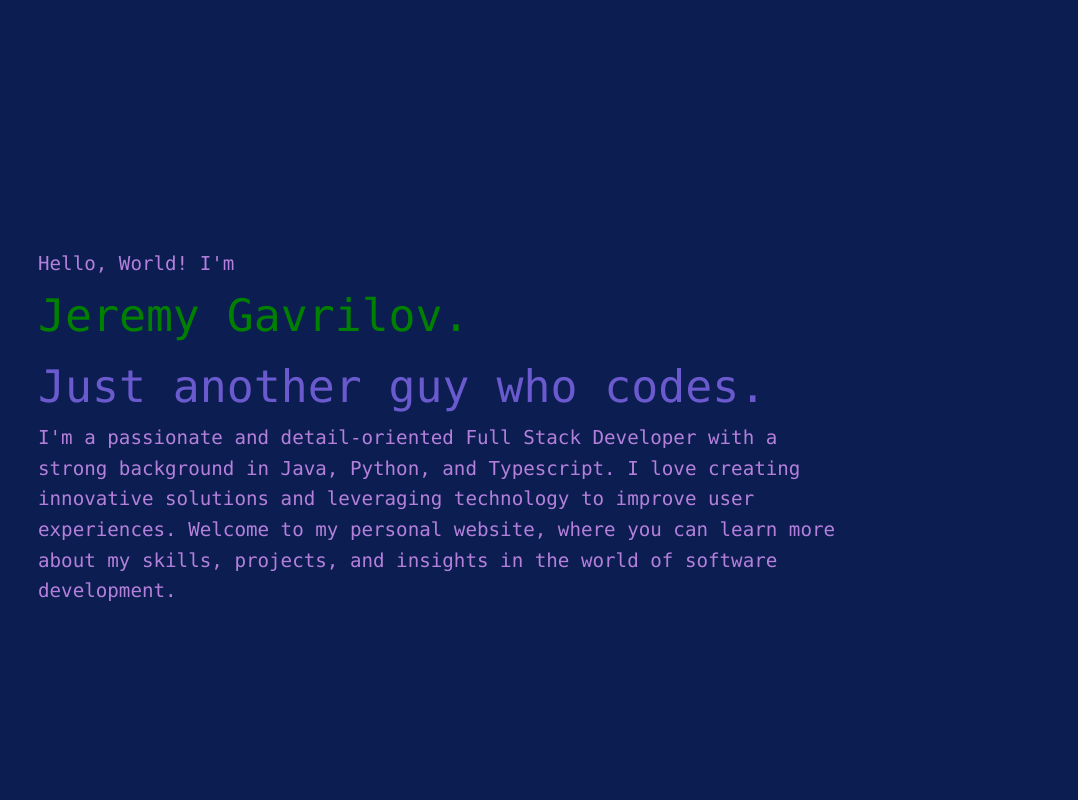
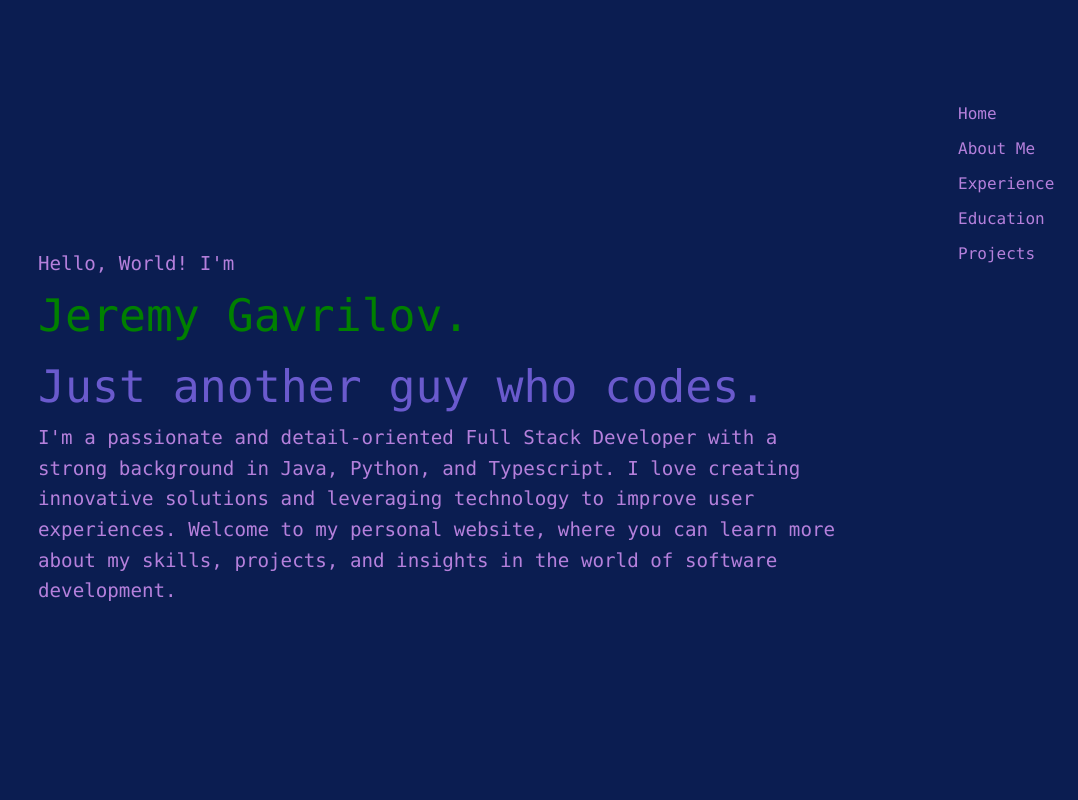
Before and after one commit to jgavrilo/Website-Template, a Next.js app: page /portfolio/ in a window 1280 px wide. Shown: the top 800 px of the page, without its empty margins (202-1280 px from the left). Built offline with nearby package versions, Linux system fonts and the light colour scheme.

Commit message:
Nav Bar change

```diff
--- a/components/Layout.tsx
+++ b/components/Layout.tsx
@@ -8,19 +8,29 @@ import React from 'react';
 import Navbar from './nav/Navbar';
 import Footer from './nav/Footer';
 import styles from '../styles/components/Layout.module.css';
+import RightColumn from './RightColumn';
 
 interface LayoutProps {
   children: React.ReactNode;
 }
 
 const Layout: React.FC<LayoutProps> = ({ children }) => {
+  const rightColumnItems = [
+    { id: 'intro', text: 'Home' },
+    { id: 'aboutme', text: 'About Me' },
+    { id: 'experience', text: 'Experience' },
+    { id: 'education', text: 'Education' },
+    { id: 'projects', text: 'Projects' },
+  ];
   return (
     <div className={styles.pageWrapper}>
       <Navbar />
       <div className={styles.container}>
         <aside className={styles.leftColumn}></aside>
         <main className={styles.mainContent}>{children}</main>
-        <aside className={styles.rightColumn}></aside>
+        <div className={styles.rightColumn}>
+        <RightColumn items={rightColumnItems} />
+        </div>
       </div>
       <Footer />
     </div>
--- /dev/null
+++ b/components/RightColumn.tsx
@@ -0,0 +1,31 @@
+import React from 'react';
+import styles from '../styles/components/RightColumn.module.css';
+
+interface RightColumnProps {
+  items: { id: string; text: string }[];
+}
+
+const RightColumn: React.FC<RightColumnProps> = ({ items }) => {
+  const scrollToSection = (id: string) => {
+    const sectionElement = document.getElementById(id);
+    if (sectionElement) {
+      sectionElement.scrollIntoView({ behavior: 'smooth' });
+    }
+  };
+
+  return (
+    <aside className={styles.rightColumn}>
+      {items.map((item) => (
+        <span
+          key={item.id}
+          className={styles.item}
+          onClick={() => scrollToSection(item.id)}
+        >
+          {item.text}
+        </span>
+      ))}
+    </aside>
+  );
+};
+
+export default RightColumn;
--- a/components/nav/Navbar.tsx
+++ b/components/nav/Navbar.tsx
@@ -83,11 +83,6 @@ const Navbar: React.FC = () => {
                     </span>
                 </li>
                 <li className={styles.navLink}>
-                    <span onClick={() => scrollToSection("skills")}>
-                        Skills
-                    </span>
-                </li>
-                <li className={styles.navLink}>
                     <span onClick={() => scrollToSection("experience")}>
                         Experience
                     </span>
--- /dev/null
+++ b/styles/components/RightColumn.module.css
@@ -0,0 +1,34 @@
+.rightColumn {
+    background-color: var(--background-color);
+    position: fixed; /* Add this to fix the position on the page */
+    right: 0; /* Add this to position the menu on the right side */
+    margin-top: 10vh;
+    height: 100vh; /* Adjust this value according to your header height */
+    width: 10vw;
+    display: flex;
+    flex-direction: column;
+    align-items: left;
+    justify-content: flex-start; /* Change this to position items under the header */
+    padding-top: 1rem; /* Add some padding to separate items from the top edge */
+    font-family: var(--font-mono);
+
+  }
+
+  .item {
+    cursor: pointer;
+    color: var(--navigation-bar-text-color);
+    margin: 0.5rem;
+    transition: color 0.3s ease;
+  }
+
+  .item:hover {
+    color: var(--navigation-bar-text-hover-color);
+  }
+
+  @media screen and (max-width: 768px) {
+
+    .rightColumn {
+      background-color: var(--background-color); /* Set the background color for the side columns */
+      min-height: 0vh;          /* Set the minimum height to fill the viewport */
+    }
+  }
```
